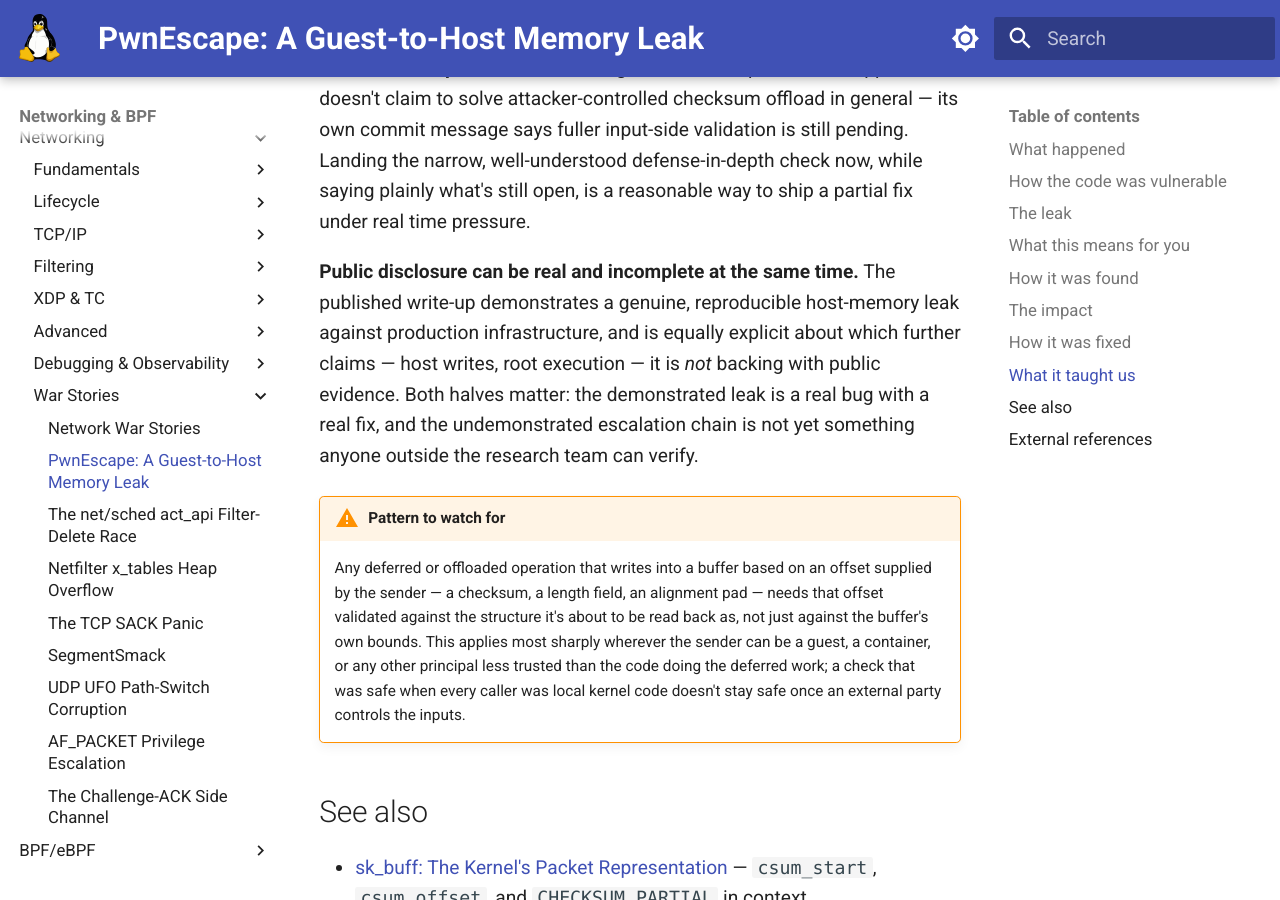
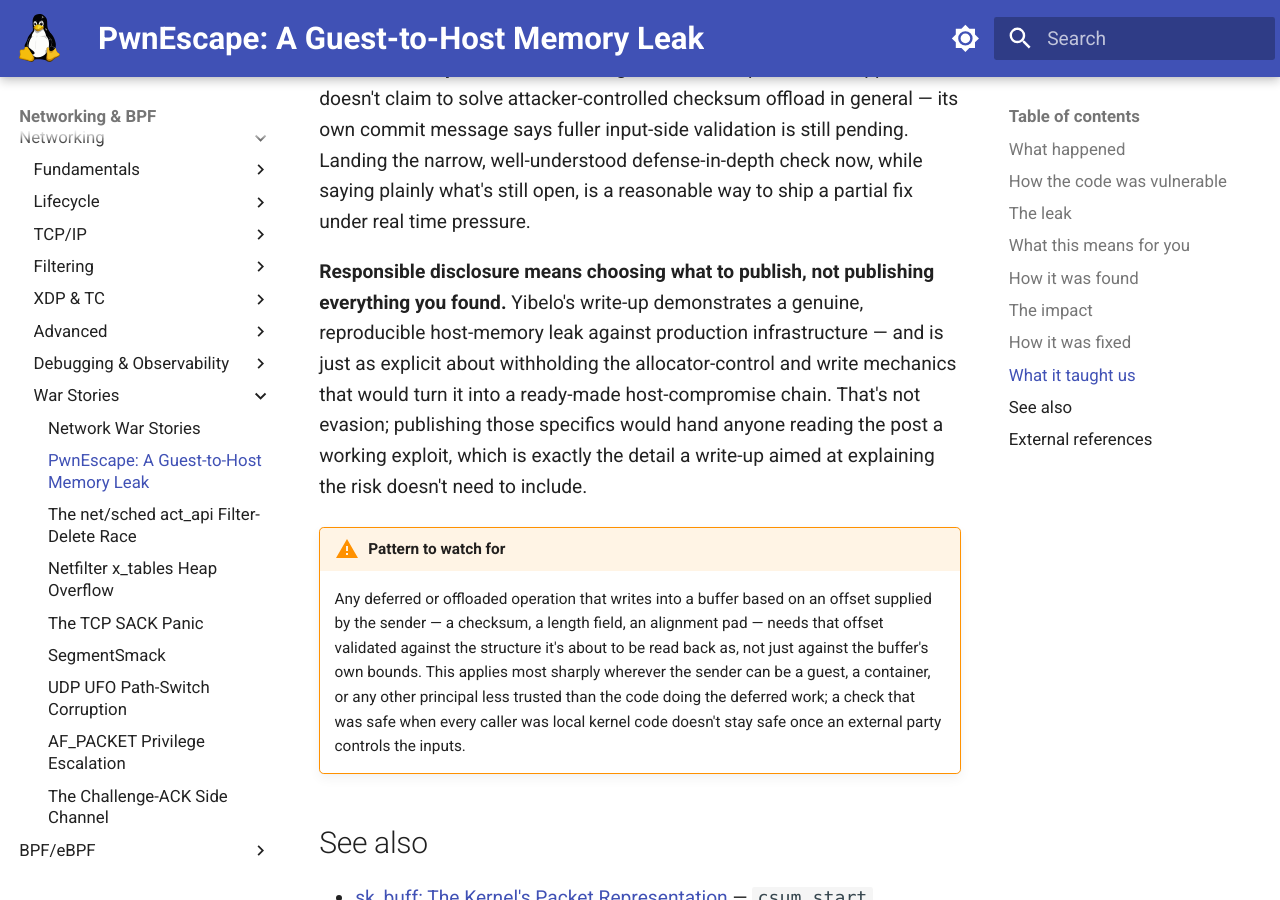
Before and after one commit to laveeshb/linux-kernel-internals, an MkDocs documentation site: the page built from docs/net/war-stories/pwnescape.md, in a window 1280 px wide and 900 px high, scrolled down 14831 px. Built offline with MkDocs 1.6.1 and Material for MkDocs 9.7.7, drawn with Linux system fonts in a browser that asks for light colours.

Commit message:
pwnescape: reframe the disclosure lesson, drop the accusatory undertone
Stacked next to several other 'not independently verified' hedges
on the page, the old wording read as casting doubt on Yibelo's
credibility rather than making a methodological point. Withholding
exploit mechanics that would hand a reader a working host-compromise
chain is the responsible choice, not an evasive one -- say that.

```diff
--- a/docs/net/war-stories/pwnescape.md
+++ b/docs/net/war-stories/pwnescape.md
@@ -284,7 +284,7 @@ The same day it landed upstream, it was backported as seven separate stable comm
 
 **A fix can be explicit about not being finished.** The patch that shipped doesn't claim to solve attacker-controlled checksum offload in general — its own commit message says fuller input-side validation is still pending. Landing the narrow, well-understood defense-in-depth check now, while saying plainly what's still open, is a reasonable way to ship a partial fix under real time pressure.
 
-**Public disclosure can be real and incomplete at the same time.** The published write-up demonstrates a genuine, reproducible host-memory leak against production infrastructure, and is equally explicit about which further claims — host writes, root execution — it is *not* backing with public evidence. Both halves matter: the demonstrated leak is a real bug with a real fix, and the undemonstrated escalation chain is not yet something anyone outside the research team can verify.
+**Responsible disclosure means choosing what to publish, not publishing everything you found.** Yibelo's write-up demonstrates a genuine, reproducible host-memory leak against production infrastructure — and is just as explicit about withholding the allocator-control and write mechanics that would turn it into a ready-made host-compromise chain. That's not evasion; publishing those specifics would hand anyone reading the post a working exploit, which is exactly the detail a write-up aimed at explaining the risk doesn't need to include.
 
 !!! warning "Pattern to watch for"
     Any deferred or offloaded operation that writes into a buffer based on an offset supplied by the sender — a checksum, a length field, an alignment pad — needs that offset validated against the structure it's about to be read back as, not just against the buffer's own bounds. This applies most sharply wherever the sender can be a guest, a container, or any other principal less trusted than the code doing the deferred work; a check that was safe when every caller was local kernel code doesn't stay safe once an external party controls the inputs.
```
